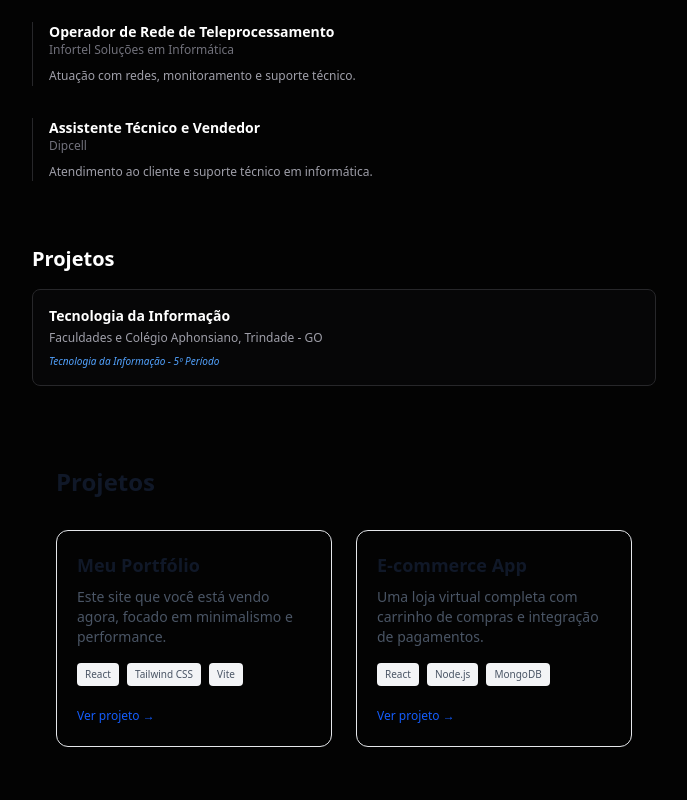
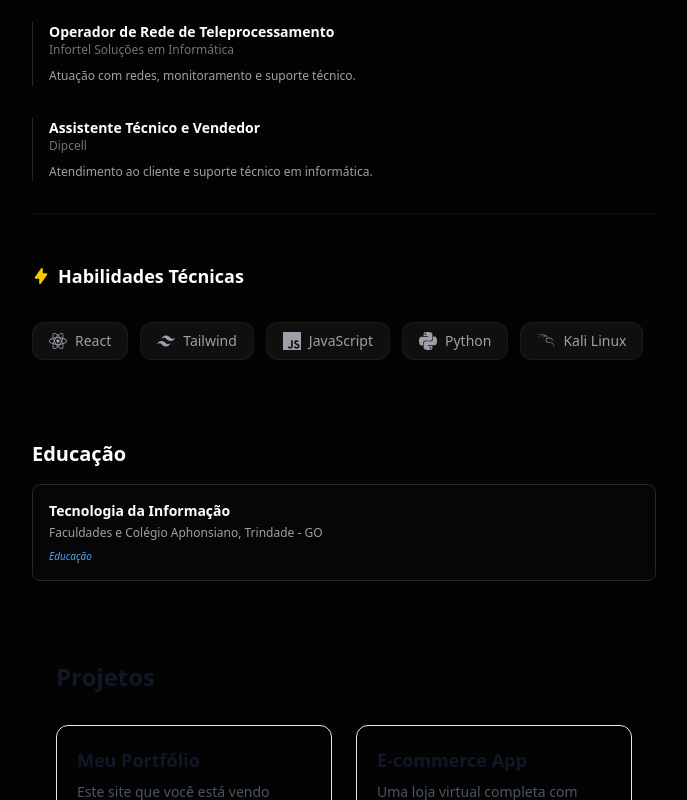
Before and after one commit to xPaulo-o/Portfolio, a React (Vite) app: page / in a window 1280 px wide. Shown: the part 908-1708 px from the top of the page, without its empty margins (296-983 px from the left). Built offline with nearby package versions, Linux system fonts and the light colour scheme.

Commit message:
adicionado novas coisas

```diff
--- a/src/App.jsx
+++ b/src/App.jsx
@@ -6,6 +6,8 @@ import ProjectGrid from './Components/ProjectGrid';
 import { useLanguage } from './Components/LanguageContext';
 import { Reveal } from './Components/Reveal';
 import { HiBadgeCheck } from 'react-icons/hi'
+import { SiReact, SiTailwindcss, SiJavascript, SiPython, SiLinux, SiPostgresql, SiDocker, SiKalilinux } from 'react-icons/si';
+import { HiLightningBolt } from 'react-icons/hi';
 import './App.css'
 
 function App() {
@@ -96,10 +98,39 @@ function App() {
 
           <section id="experiencia py-12 py-20">
             <Reveal><Experience /></Reveal>
+
+            <section id="habilidades" className="py-12 border-t border-white/5">
+              <h3 className="text-lg font-semibold text-white mb-8 flex items-center gap-2">
+                <HiLightningBolt className="text-yellow-400" />
+                {lang === 'pt' ? 'Habilidades Técnicas' : 'Technical Skills'}
+              </h3>
+
+              <div className="flex flex-wrap gap-3">
+                {/* Skill Badge */}
+                {[
+                  { name: "React", icon: <SiReact className="group-hover:text-[#61DAFB]" />, color: "hover:border-[#61DAFB]/50" },
+                  { name: "Tailwind", icon: <SiTailwindcss className="group-hover:text-[#38BDF8]" />, color: "hover:border-[#38BDF8]/50" },
+                  { name: "JavaScript", icon: <SiJavascript className="group-hover:text-[#F7DF1E]" />, color: "hover:border-[#F7DF1E]/50" },
+                  { name: "Python", icon: <SiPython className="group-hover:text-[#3776AB]" />, color: "hover:border-[#3776AB]/50" },
+                  { name: "Kali Linux", icon: <SiKalilinux />, color: "hover:text-[#557C94] hover:border-[#557C94]/40" },
+                ].map((skill, index) => (
+                  <div
+                    key={index}
+                    className={`flex items-center gap-2 px-4 py-2 rounded-xl border border-white/5 bg-white/5 text-zinc-400 text-sm font-medium transition-all duration-300 group hover:bg-white/10 hover:text-white ${skill.color}`}
+                  >
+                    <span className="text-lg transition-colors duration-300">
+                      {skill.icon}
+                    </span>
+                    {skill.name}
+                  </div>
+                ))}
+              </div>
+            </section>
+
             <Reveal><Education /></Reveal>
           </section>
 
-          <section id="habilidades py-12 py-20">
+          <section id="projetos py-12 py-20">
             <Reveal><ProjectGrid /></Reveal>
           </section>
         </div>
--- a/src/Components/Education.jsx
+++ b/src/Components/Education.jsx
@@ -5,7 +5,7 @@ export function Education() {
 
   return (
     <section className="py-8">
-      <h2 className="text-xl font-bold mb-4">{t.projects}</h2> {/* Ou crie uma chave 'education' no contexto */}
+      <h2 className="text-xl font-bold mb-4">{t.education}</h2> {/* Ou crie uma chave 'education' no contexto */}
       <div className="border border-zinc-800 rounded-lg p-4 bg-zinc-900/20">
         <h3 className="text-sm font-bold">Tecnologia da Informação</h3>
         <p className="text-xs text-zinc-400 mt-1">
--- a/src/Components/LanguageContext.jsx
+++ b/src/Components/LanguageContext.jsx
@@ -8,7 +8,7 @@ export const translations = {
         projects: "Projetos",
         exp: "Experiência",
         objective: "Atuar na área de Tecnologia da Informação ou atendimento técnico, contribuindo com meus conhecimentos em informática, suporte técnico e atendimento ao cliente.",
-        education: "Tecnologia da Informação - 5º Período ",
+        education: "Educação",
         infortel_role: "Operador de Rede de Teleprocessamento",
         dipcell_role: "Assistente Técnico e Vendedor",
         exp_desc_infortel: "Atuação com redes, monitoramento e suporte técnico.",
@@ -19,7 +19,7 @@ export const translations = {
         projects: "Proyectos",
         exp: "Experiencia",
         objective: "Actuar en el área de TI o soporte técnico, contribuyendo con mis conocimientos en informática y atención al cliente.",
-        education: "Tecnología de la Información - 5º Semestre ",
+        education: "Educación",
         infortel_role: "Operador de Red de Teleprocesamiento",
         dipcell_role: "Asistente Técnico y Vendedor",
         exp_desc_infortel: "Actuación con redes, monitoreo y soporte técnico.",
@@ -30,7 +30,7 @@ export const translations = {
         projects: "Projects",
         exp: "Experience",
         objective: "Work in Information Technology or technical support, contributing with my knowledge in IT and customer service.",
-        education: "Information Technology - 5th Semester ",
+        education: "education",
         infortel_role: "Teleprocessing Network Operator",
         dipcell_role: "Technical Assistant and Salesperson",
         exp_desc_infortel: "Network monitoring and technical support.",
```
